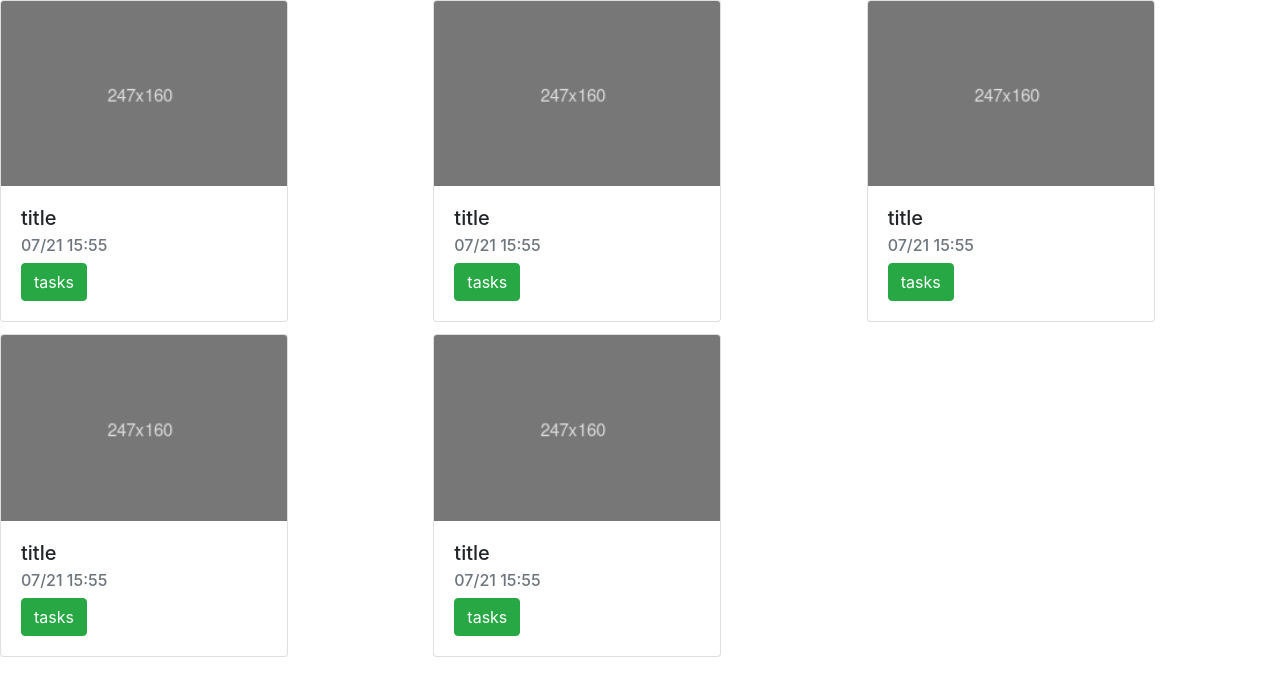
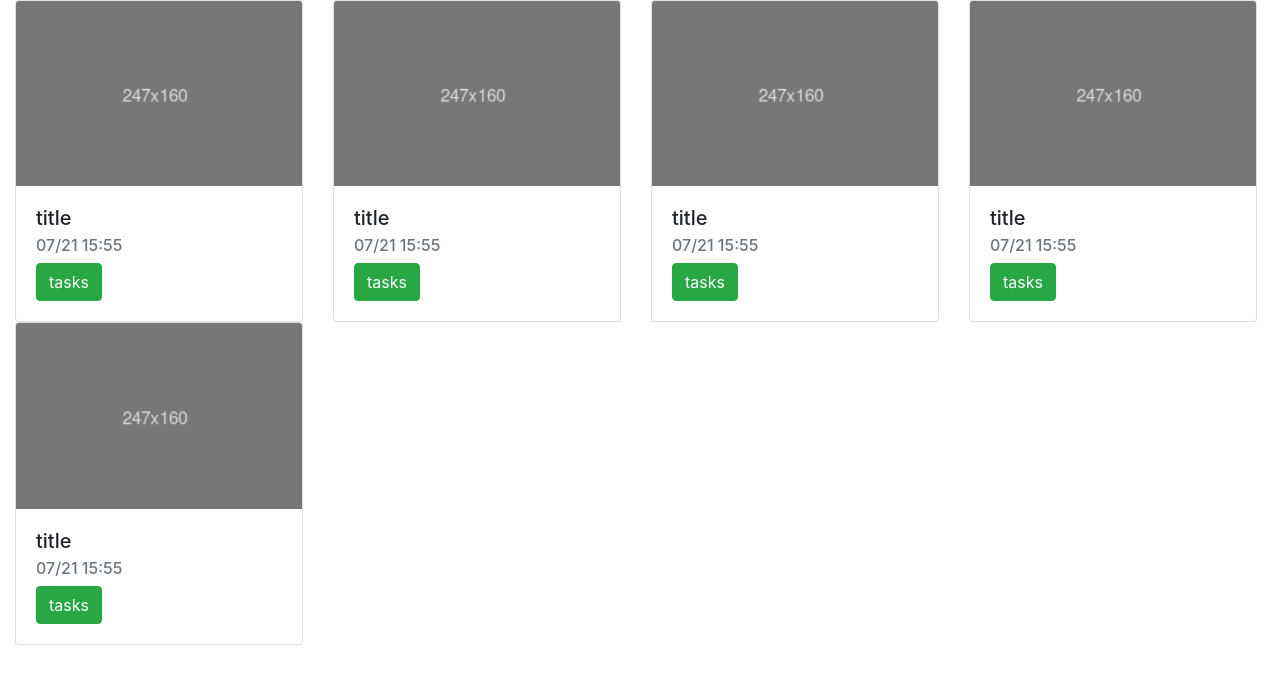
Before and after one commit to SophiaH67/homework, a website: page www/html/index.html in a window 1280 px wide. Drawn offline with nearby package versions, Linux system fonts and the light colour scheme; files that its build step writes are made by us from their sources; files whose address does not match are found by name.

Commit message:
Changed from columns to deck

```diff
--- a/www/html/index.html
+++ b/www/html/index.html
@@ -14,7 +14,7 @@
 
 <body onload="init()">
     <!-- Card container -->
-    <div class='card-columns' id='container'>
+    <div class='card-deck' id='container'>
 
     </div>
 </body>
```
